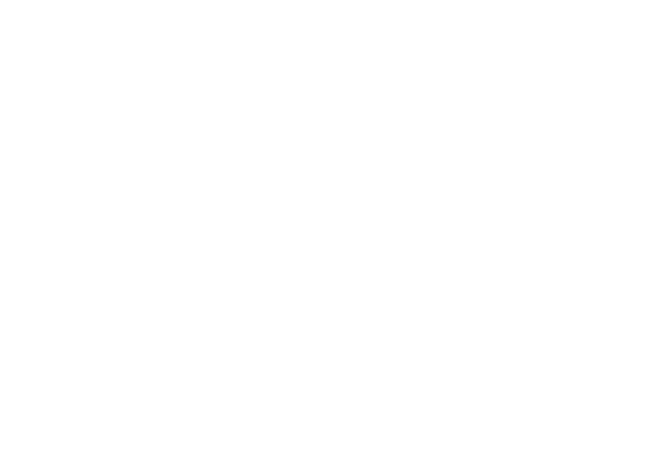
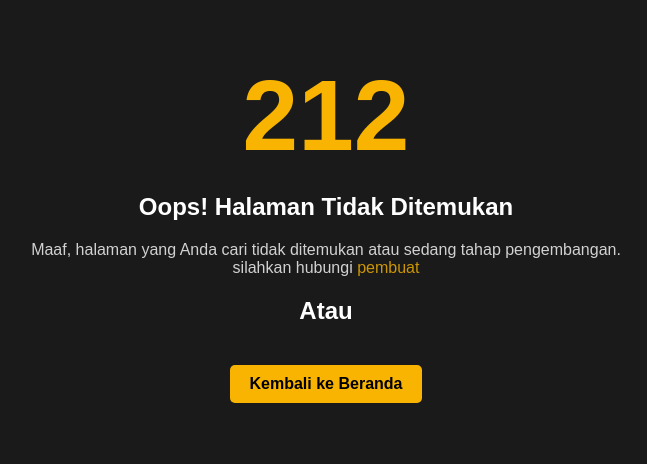
Before and after one commit to darfik169/f169, a plain HTML site: page update/pustaka/program.html in a window 1280 px wide. Shown: the whole page, without its empty margins (314-961 px from the left). Drawn offline with Linux system fonts and the light colour scheme.

Commit message:
memastikan link pada file pembaruan dan menambahkan pesan error pada folder pustaka

```diff
--- a/update/pustaka/program.html
+++ b/update/pustaka/program.html
@@ -0,0 +1,65 @@
+
+<!DOCTYPE html>
+<html lang="id">
+<head>
+    <meta charset="UTF-8">
+    <meta name="viewport" content="width=device-width, initial-scale=1.0">
+    <title>212 Not Found</title>
+    <style>
+        body {
+            background-color: #1a1a1a;
+            color: white;
+            font-family: Arial, sans-serif;
+            text-align: center;
+            padding: 50px;
+        }
+        .container {
+            max-width: 600px;
+            margin: auto;
+        }
+        h1 {
+            font-size: 100px;
+            margin: 0;
+            color: #f8b400;
+        }
+        h2 {
+            font-size: 24px;
+            margin: 20px 0;
+        }
+        p {
+            font-size: 16px;
+            opacity: 0.8;
+        }
+        .kembali {
+            display: inline-block;
+            margin-top: 20px;
+            padding: 10px 20px;
+            background: #f8b400;
+            color: black;
+            text-decoration: none;
+            font-weight: bold;
+            border-radius: 5px;
+            transition: 0.3s;
+        }
+        .kembali:hover {
+            background: #e09e00;
+        }
+        p a {
+            color: #f8b400;
+            text-decoration: none;
+        }
+        p a:hover {
+            color: #e09e00;
+        }
+    </style>
+</head>
+<body>
+    <div class="container">
+        <h1>212</h1>
+        <h2>Oops! Halaman Tidak Ditemukan</h2>
+        <p>Maaf, halaman yang Anda cari tidak ditemukan atau sedang tahap pengembangan. <br> silahkan hubungi <a href="https://www.instagram.com/abdulghofur_opuy_opun/?utm_source=ig_web_button_share_sheet">pembuat</a></p>
+        <h2>Atau</h2>
+        <a class="kembali" href="index.html">Kembali ke Beranda</a>
+    </div>
+</body>
+</html>
```
Also changed, not shown: update/pembaruan.html (+4 -4 lines), update/pustaka/alhasyiah.html (+65 -0 lines), update/pustaka/microsoft.html (+65 -0 lines).
